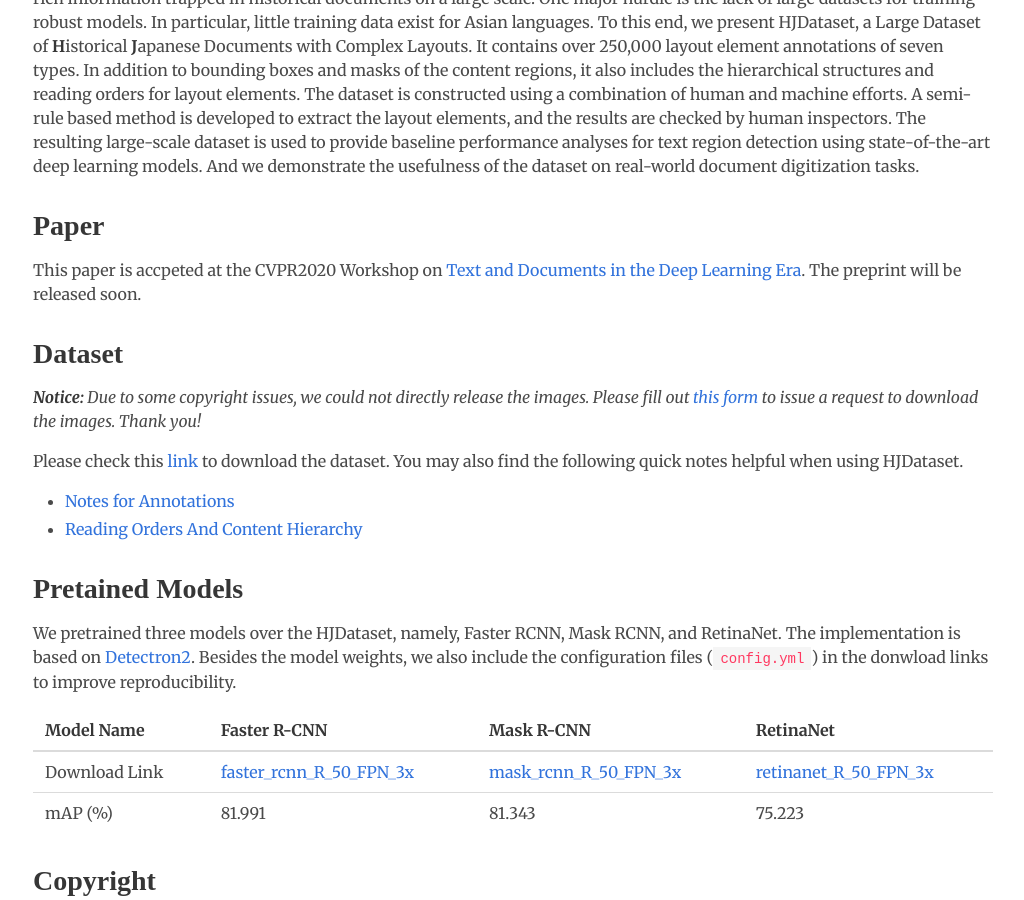
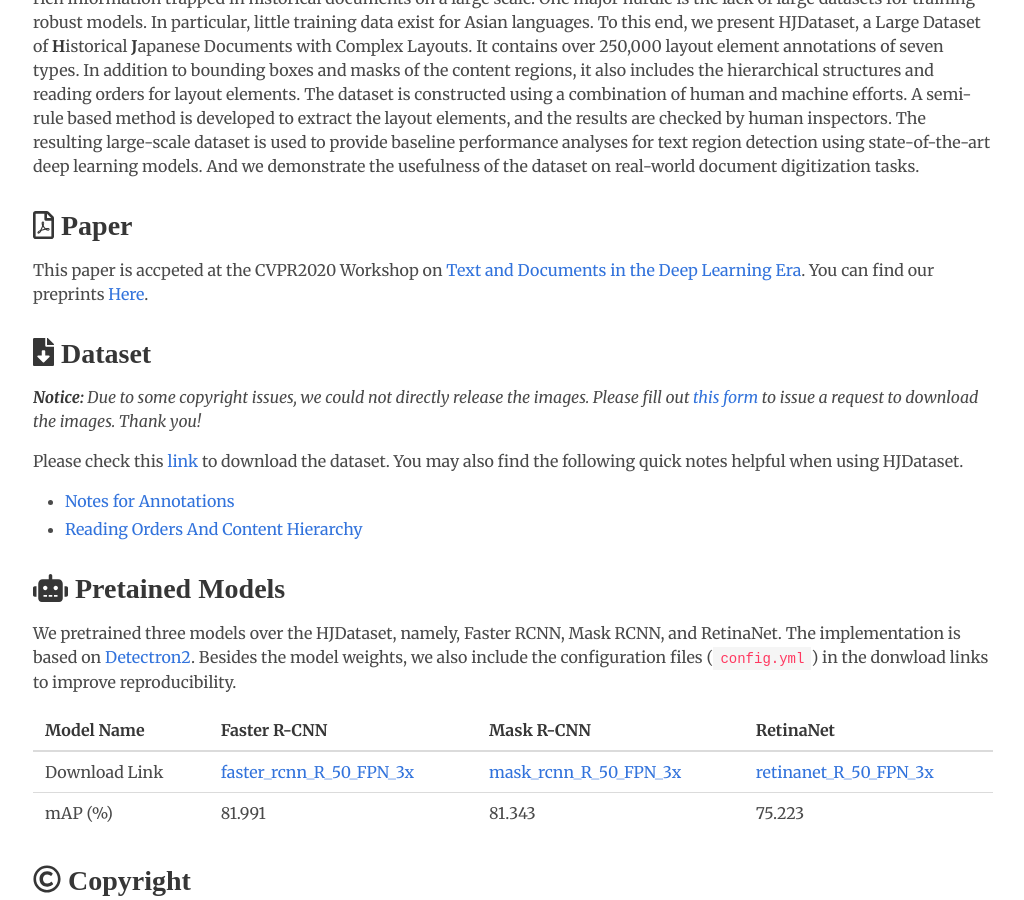
Before and after one commit to dell-research-harvard/HJDataset, a Jekyll site: the page built from docs/index.md, in a window 1280 px wide and 900 px high, scrolled down 1147 px. Shown: the whole window, without its empty margins (127-1151 px from the left). Built offline with Jekyll 4.4.1, drawn with Linux system fonts in a browser that asks for light colours; nearby versions of some CDN libraries; some web fonts are replaced; comment, search, counter and statistics services are not loaded.

Commit message:
Add preprint information

```diff
--- a/docs/_includes/project/author.html
+++ b/docs/_includes/project/author.html
@@ -3,6 +3,9 @@
     <span class="article-list-author">
         <a href="{{item.website}}">{{ item.name }}</a>
         <a href="mailto:{{item.email}}" class="has-text-grey-info"><i class="fas fa-envelope-square is-light"></i></a>
+        {% if item.twitter%}
+            <a href="{{item.twitter}}" class="has-text-grey-info"><i class="fab fa-twitter-square"></i></a>
+        {% endif %}
     </span>
         {% if forloop.last != true %}
         ,
--- a/docs/index.md
+++ b/docs/index.md
@@ -15,16 +15,16 @@
 {% include project/teaser.html teaser_fig="/assets/teaser.png" caption="Examples of HJDataset document images and annotations. (a) to (d) show images of the four page categories, and (e) provides a simplified illustration of layout annotations for main pages. The seven types of hierarchically constructed layout elements are highlighted in different colors." %}
 
 
-## Abstract
+## <i class="far fa-file-alt"></i> Abstract
 
 Deep learning-based approaches for automatic document layout analysis and content extraction have the potential to unlock rich information trapped in historical documents on a large scale. One major hurdle is the lack of large datasets for training robust models. In particular, little training data exist for Asian languages. To this end, we present HJDataset, a Large Dataset of **H**istorical **J**apanese Documents with Complex Layouts. It contains over 250,000 layout element annotations of seven types. In addition to bounding boxes and masks of the content regions, it also includes the hierarchical structures and reading orders for layout elements. The dataset is constructed using a combination of human and machine efforts. A semi-rule based method is developed to extract the layout elements, and the results are checked by human inspectors. The resulting large-scale dataset is used to provide baseline performance analyses for text region detection using state-of-the-art deep learning models. And we demonstrate the usefulness of the dataset on real-world document digitization tasks.
 
 
-## Paper
+## <i class="far fa-file-pdf"></i> Paper
 
-This paper is accpeted at the CVPR2020 Workshop on [Text and Documents in the Deep Learning Era](https://cvpr2020text.wordpress.com). The preprint will be released soon.
+This paper is accpeted at the CVPR2020 Workshop on [Text and Documents in the Deep Learning Era](https://cvpr2020text.wordpress.com). You can find our preprints <a href="https://arxiv.org/abs/2004.08686">Here</a>.
 
-## Dataset
+## <i class="fas fa-file-download"></i> Dataset
 
 ***Notice:** Due to some copyright issues, we could not directly release the images. Please fill out [this form](https://forms.gle/9BYYgo9bAjLnq7RQA) to issue a request to download the images. Thank you!*
 
@@ -34,7 +34,7 @@
 - [Reading Orders And Content Hierarchy]({{ "/reading-orders-and-hierarchy.html" | absolute_url }})
 
 
-## Pretained Models
+## <i class="fas fa-robot"></i> Pretained Models
 
 We pretrained three models over the HJDataset, namely, Faster RCNN, Mask RCNN, and RetinaNet. The implementation is based on [Detectron2](https://github.com/facebookresearch/detectron2). Besides the model weights, we also include the configuration files (`config.yml`) in the donwload links to improve reproducibility.
 
@@ -44,6 +44,6 @@
 | mAP (%)       | 81.991 | 81.343 | 75.223 |
 
 
-## Copyright
+## <i class="far fa-copyright"></i> Copyright
 
 - **Annotations** in the dataset are released under the [Apache 2.0 License](https://www.apache.org/licenses/LICENSE-2.0).
```
Also changed, not shown: other parts of docs/index.md (+1 -1 lines).
